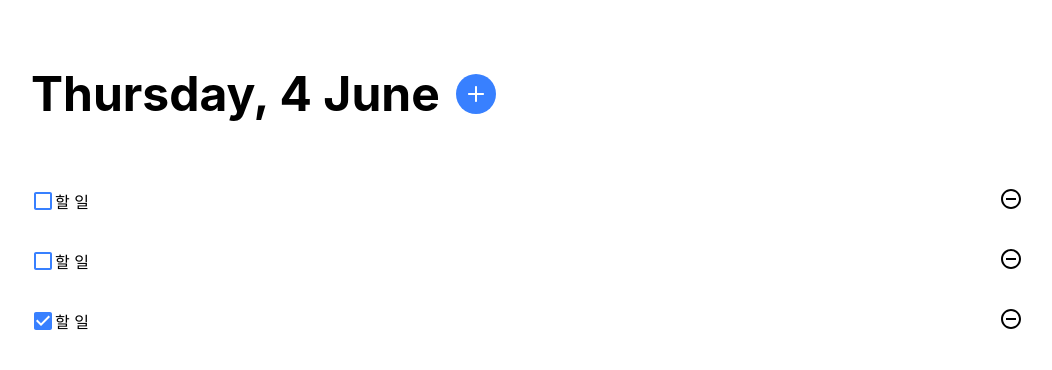
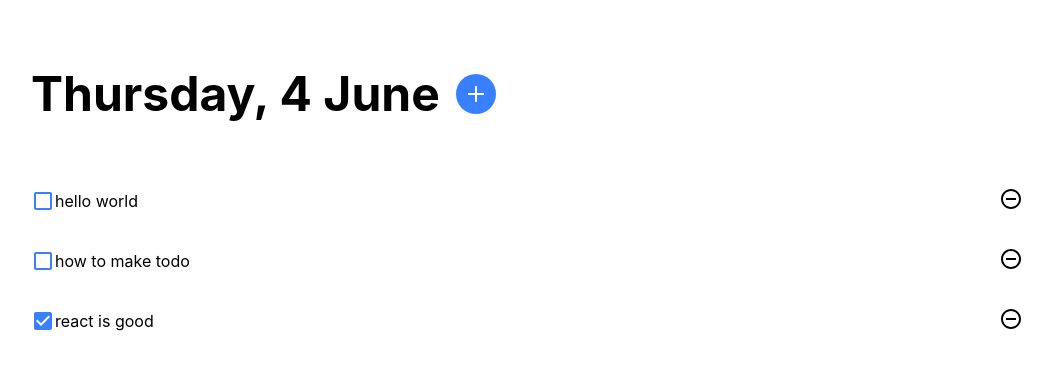
Before and after one commit to leee-dw/dong-todo, a React (Create React App) app: page / in a window 1280 px wide. Shown: the top 370 px of the page, without its empty margins (113-1165 px from the left). Built offline with nearby package versions, Linux system fonts and the light colour scheme.

Commit message:
[ADD] Item 삭제 기능 구현

```diff
--- a/src/components/TodoList.js
+++ b/src/components/TodoList.js
@@ -12,7 +12,7 @@ const TodoListBlock = styled(Responsive)`
   margin-top: 2rem;
 `
 
-const TodoListItem = styled.div`
+const TodoListItemBlock = styled.div`
   padding: 1rem;
   display: flex;
   align-items: center;
@@ -38,31 +38,31 @@ const TodoText = styled.div``
 const RemoveTodoBlock = styled.div``
 const RemoveTodo = styled(MdRemoveCircleOutline)`
   font-size: 1.5rem;
+  cursor: pointer;
 `
 
-// const TodoItem = ({ todo }) => {
-//   const { isChecked, value, id } = todo
-//   return (
-//     <li>
-//       {isChecked ? <MdCheckBox /> : <MdCheckBoxOutlineBlank />}
-//       <p>{value.text}</p>
-//     </li>
-//   )
-// }
+const TodoListItem = ({ todo, onRemoveItem }) => {
+  const { id, value, isChecked } = todo
+  const { text, color } = value
 
-const TodoList = ({ todos }) => {
+  return (
+    <TodoListItemBlock>
+      <CheckBoxBlock>
+        {isChecked ? <CheckBox /> : <UnCheckBox />}
+        <TodoText>{text}</TodoText>
+      </CheckBoxBlock>
+      <RemoveTodoBlock>
+        <RemoveTodo onClick={() => onRemoveItem(id)} />
+      </RemoveTodoBlock>
+    </TodoListItemBlock>
+  )
+}
+
+const TodoList = ({ todos, onRemoveItem }) => {
   return (
     <TodoListBlock>
       {todos.map((todo) => (
-        <TodoListItem key={todo.id}>
-          <CheckBoxBlock>
-            {todo.isChecked ? <CheckBox /> : <UnCheckBox />}
-            <TodoText>할 일</TodoText>
-          </CheckBoxBlock>
-          <RemoveTodoBlock>
-            <RemoveTodo />
-          </RemoveTodoBlock>
-        </TodoListItem>
+        <TodoListItem key={todo.id} todo={todo} onRemoveItem={onRemoveItem} />
       ))}
     </TodoListBlock>
   )
--- a/src/containers/TodoListContainer.js
+++ b/src/containers/TodoListContainer.js
@@ -35,7 +35,7 @@ const todoListState = atom({
 
 const TodoListContainer = () => {
   const [todos, setTodos] = useRecoilState(todoListState)
-  const nextId = useRef(todos[todos.length - 1].id + 1)
+  const nextId = useRef(todos.length ? todos[todos.length - 1].id + 1 : 0)
 
   const onAddItem = useCallback(
     (value) => {
@@ -52,10 +52,17 @@ const TodoListContainer = () => {
     [setTodos]
   )
 
+  const onRemoveItem = useCallback(
+    (id) => {
+      setTodos(todos.filter((todo) => todo.id !== id))
+    },
+    [todos, setTodos]
+  )
+
   return (
     <>
       <TodoForm onAddItem={onAddItem} />
-      <TodoList todos={todos} />
+      <TodoList todos={todos} onRemoveItem={onRemoveItem} />
     </>
   )
 }
```
